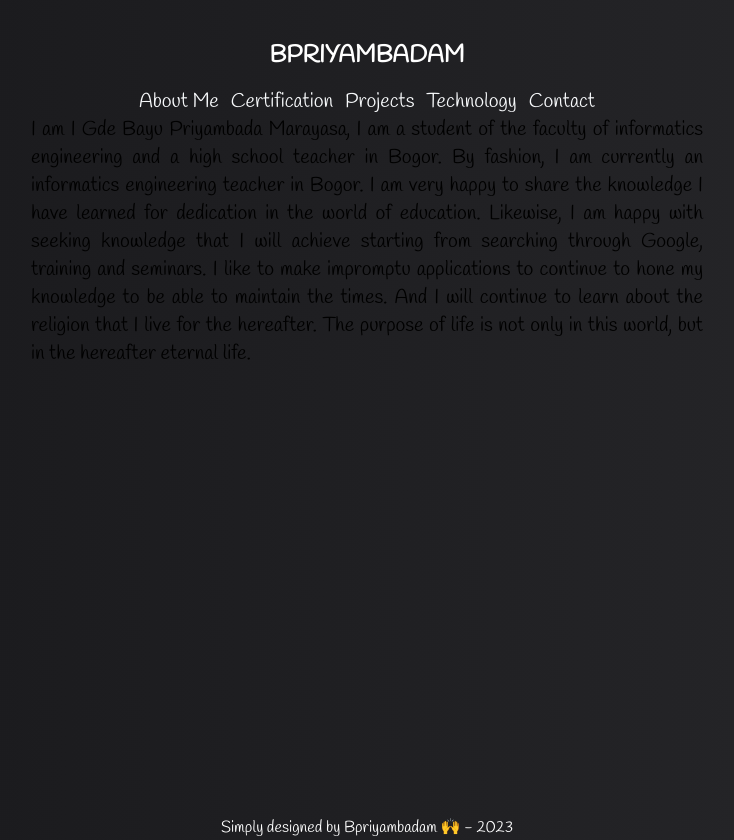
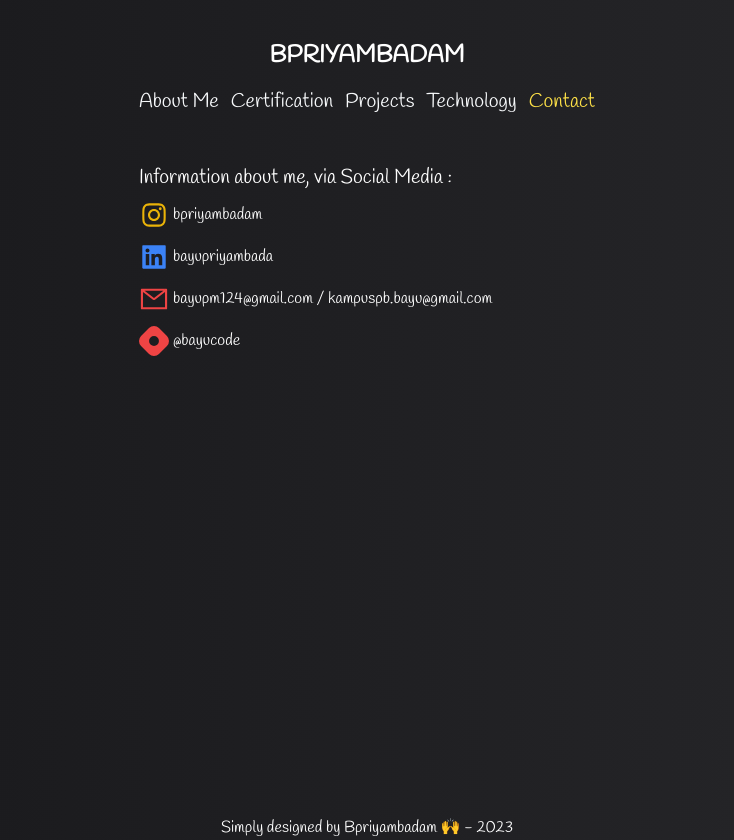
Before and after one commit to bayupriyambada/myportfolio, a Next.js app: page /contact in a window 1280 px wide. Shown: the whole page, without its empty margins (273-1007 px from the left). Built offline with nearby package versions, Linux system fonts and the light colour scheme.

Commit message:
add information contact

```diff
--- a/components/container.js
+++ b/components/container.js
@@ -9,7 +9,7 @@ function Container({ children, title }) {
         <div>
           <Header />
           <Head>
-              <title>{title}</title>
+            <title>{title}</title>
            </Head>
            {children}
         </div>
--- a/components/header.js
+++ b/components/header.js
@@ -22,7 +22,7 @@ function Header() {
                         <Link href="/technology" className={router.asPath === '/technology' ? IsActiveMenu : IsNonActiveMenu}>Technology</Link>
                     </div>
                     <div>
-                        <Link href="#" className={router.asPath === '#' ? IsActiveMenu : IsNonActiveMenu}>Contact</Link>
+                        <Link href="/contact" className={router.asPath === '/contact' ? IsActiveMenu : IsNonActiveMenu}>Contact</Link>
                     </div>
                 </div>
             </div>
--- a/package.json
+++ b/package.json
@@ -9,9 +9,11 @@
     "lint": "next lint"
   },
   "dependencies": {
+    "feather-icons": "^4.29.0",
     "next": "13.2.1",
     "react": "18.2.0",
-    "react-dom": "18.2.0"
+    "react-dom": "18.2.0",
+    "react-icons": "^4.7.1"
   },
   "devDependencies": {
     "autoprefixer": "^10.4.13",
--- a/pages/_app.js
+++ b/pages/_app.js
@@ -1,5 +1,6 @@
 import '@/styles/globals.css'
 
 export default function App({ Component, pageProps }) {
+
   return <Component {...pageProps} />
 }
--- a/pages/contact/index.js
+++ b/pages/contact/index.js
@@ -1,22 +1,37 @@
 import Container from '@/components/container'
-
+import techJson from '@/json/techJson'
+import { AiOutlineInstagram, AiFillLinkedin, AiOutlineMail } from 'react-icons/ai'
+import { SiHashnode } from 'react-icons/si'
 function Contact() {
   return (
-     <div>
-         <Container seo="Link Bio">
-           <p className="text-xl text-justify whitespace-pre-line">
-          I am I Gde Bayu Priyambada Marayasa, I am a student of the faculty of informatics engineering and a high school teacher in Bogor.
+    <div>
+      <Container title="Contact - Bpriyambadam">
+        <div className="flex flex-col mt-10 text-white select-none">
+          <div className='flex flex-col gap-2'>
+            <p className='md:text-xl text-base text-justify mt-2'>Information about me, via Social Media :</p>
+            <div className='flex flex-col gap-3'>
+              <a href='https://www.instagram.com/bpriyambadam/' className='flex gap-1 items-center'>
+                <AiOutlineInstagram className='text-3xl text-yellow-500' />
+                <span>bpriyambadam</span>
+              </a>
+              <a href='https://id.linkedin.com/in/bayu-priyambada-769155213' className='flex gap-1 items-center'>
+                <AiFillLinkedin className='text-3xl text-blue-500' />
+                <span>bayupriyambada</span>
+              </a>
+              <a href='#' className='flex gap-1 items-center '>
+                <AiOutlineMail className='text-3xl text-red-500' />
+                <span>bayupm124@gmail.com / kampuspb.bayu@gmail.com</span>
+              </a>
+              <a href='https://hashnode.com/@bayucode' target="_blank" className='flex gap-1 items-center '>
+                <SiHashnode className='text-3xl text-red-500' />
+                <span>@bayucode</span>
+              </a>
+            </div>
+          </div>
 
-          By fashion, I am currently an informatics engineering teacher in Bogor. I am very happy to share the knowledge I have learned for dedication in the world of education.
-
-          Likewise, I am happy with seeking knowledge that I will achieve starting from searching through Google, training and seminars.
-
-          I like to make impromptu applications to continue to hone my knowledge to be able to maintain the times. And I will continue to learn about the religion that I live for the hereafter.
-
-          The purpose of life is not only in this world, but in the hereafter eternal life.
-        </p>
+        </div>
       </Container>
-      </div>
+    </div>
   )
 }
 
--- a/pages/index.js
+++ b/pages/index.js
@@ -17,7 +17,7 @@ function Home() {
           <p className="md:text-xl text-base text-justify mt-2">
             I like to make impromptu applications to continue to hone my knowledge to be able to maintain the times. And I will continue to learn about the religion that I live for the hereafter.
           </p>
-          <div>
+          <div className='mt-2'>
             <a href='https://drive.google.com/file/d/1CUF7m4cn0YreF4btlykNV_I0jIeBuhNf/view?usp=sharing' className='border border-yellow-300 hover:border-yellow-500 shadow-sm rounded-sm font-bold px-5 py-2 text-gray-50'>
               Visit my cv, and have a look.
             </a>
```
Also changed, not shown: 1 other file (tests, documents, lock files or other folders).
